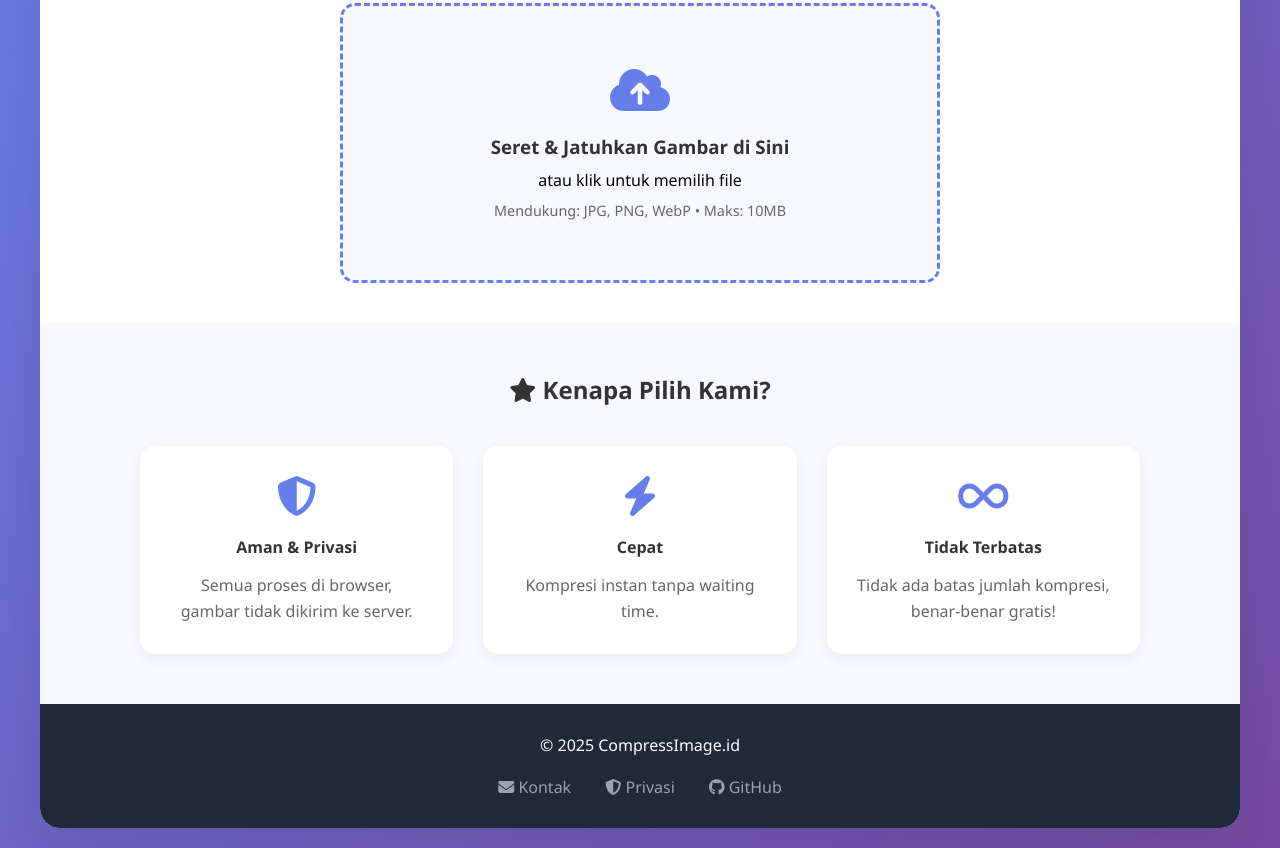
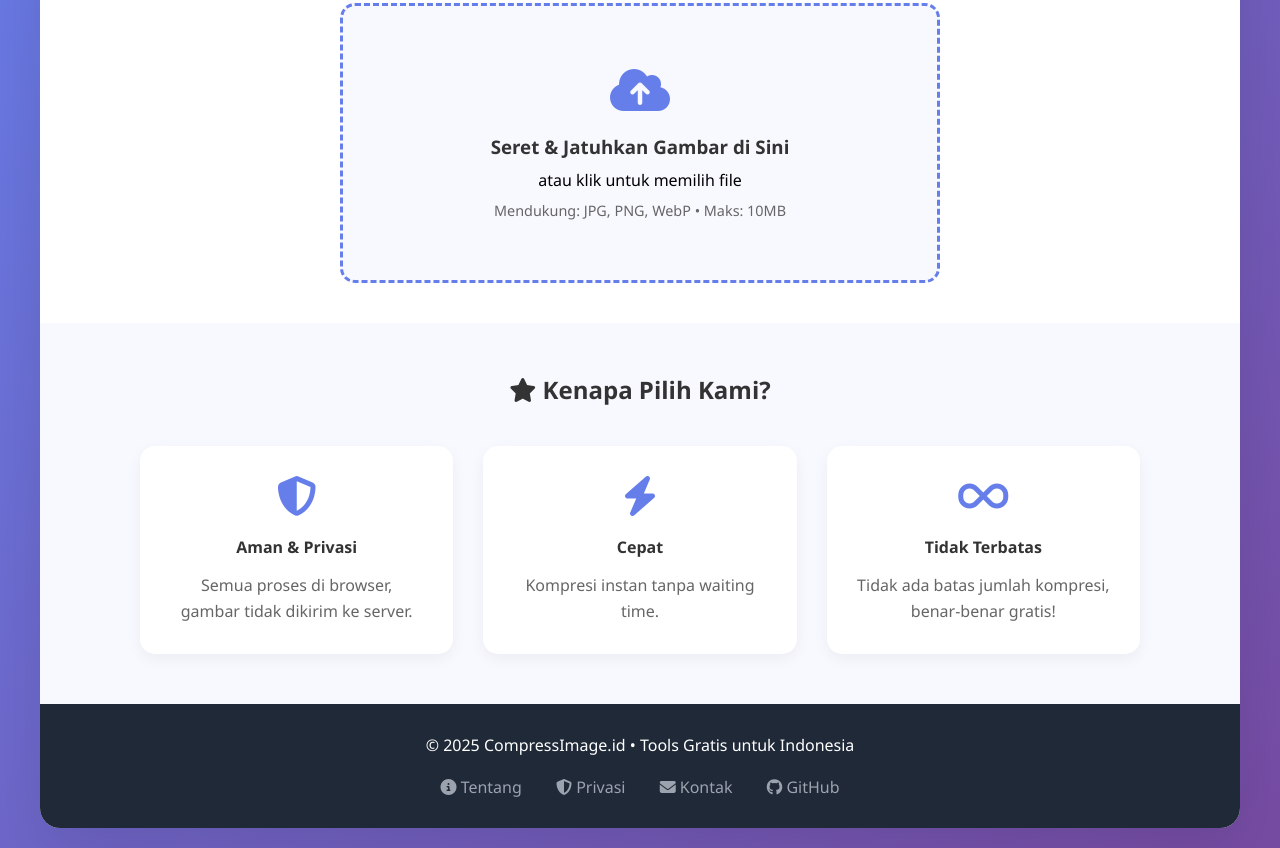
Before and after one commit to tukangnomer01-lab/image-compressor, a plain HTML site: page index.html in a window 1280 px wide. Shown: the part 262-1110 px from the top of the page. Drawn offline with Linux system fonts and the light colour scheme.

Commit message:
Update index.html

```diff
--- a/index.html
+++ b/index.html
@@ -141,13 +141,14 @@
         </main>
 
         <footer>
-            <p>© 2025 CompressImage.id </p>
-            <p class="footer-links">
-                <a href="#" onclick="alert('Email: support@compressimage.id (coming soon)')"><i class="fas fa-envelope"></i> Kontak</a>
-                <a href="#" onclick="alert('Privasi 100% aman! Gambar tidak disimpan di server manapun.')"><i class="fas fa-shield-alt"></i> Privasi</a>
-                <a href="https://github.com/tukangnomer01-lab/image-compressor" target="_blank"><i class="fab fa-github"></i> GitHub</a>
-            </p>
-        </footer>
+    <p>© 2025 CompressImage.id • Tools Gratis untuk Indonesia</p>
+    <p class="footer-links">
+        <a href="about.html"><i class="fas fa-info-circle"></i> Tentang</a>
+        <a href="privacy.html"><i class="fas fa-shield-alt"></i> Privasi</a>
+        <a href="contact.html"><i class="fas fa-envelope"></i> Kontak</a>
+        <a href="https://github.com/tukangnomer01-lab/image-compressor" target="_blank"><i class="fab fa-github"></i> GitHub</a>
+    </p>
+</footer>
     </div>
 
     <!-- Image Compression Library -->
```
